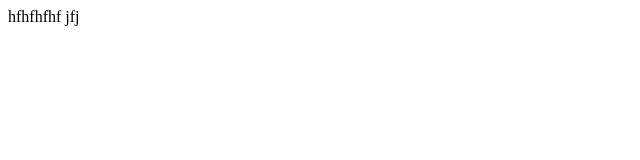
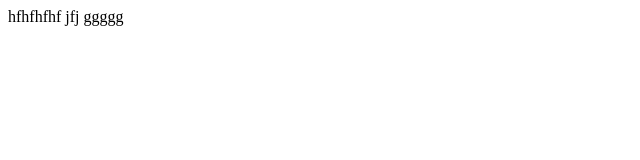
Before and after one commit to eduardoamaralcesae/eduardoamaralcesae, a plain HTML site: page index.html in a window 1280 px wide. Shown: the full height of the page, 0-640 px from the left. Drawn offline with Linux system fonts and the light colour scheme.

Commit message:
Update index.html

```diff
--- a/index.html
+++ b/index.html
@@ -1,4 +1,4 @@
 <p>
 
-    hfhfhfhf jfj
+    hfhfhfhf jfj ggggg
 </p>
```
